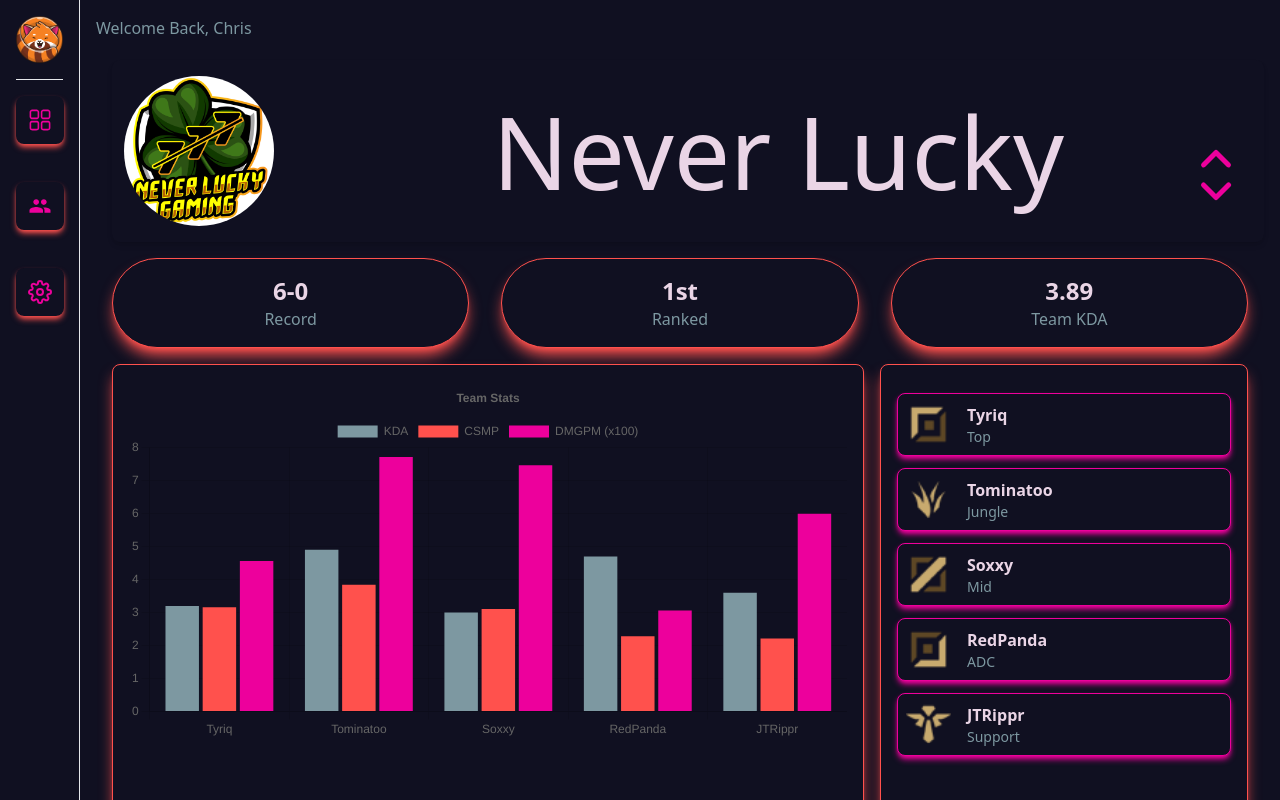
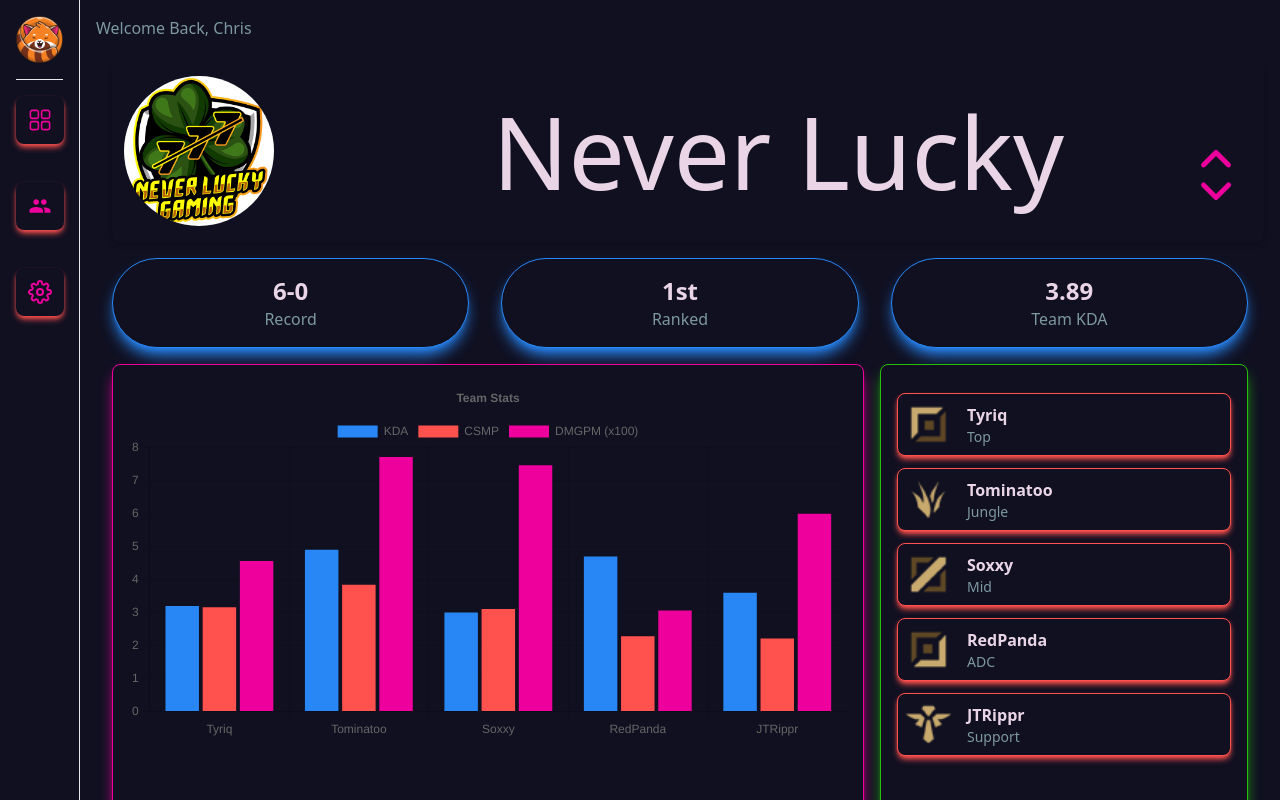
Before and after one commit to LOLRedPanda/app-core, a Next.js app in the folder web/: page / in a window 1280 px wide. Shown: the top 800 px of the page. Built offline with nearby package versions, Linux system fonts and the light colour scheme.

Commit message:
more colors!

```diff
--- a/web/components/BarChart.tsx
+++ b/web/components/BarChart.tsx
@@ -68,8 +68,8 @@ function BarChart({ teamData }: InferProps<typeof BarChart.propTypes>) {
             teamData.stats.KDA.adc,
             teamData.stats.KDA.support,
           ],
-          borderColor: "#7D98A1",
-          backgroundColor: "#7D98A1",
+          borderColor: "#2887F5",
+          backgroundColor: "#2887F5",
         },
         {
           label: "CSMP",
@@ -115,7 +115,7 @@ function BarChart({ teamData }: InferProps<typeof BarChart.propTypes>) {
 
   return (
     <>
-      <div className="w-full md:col-span-2 reletive lg:h-[70vh] h-[50vh] m-auto p-4 border border-[#FF514D] shadow-lg shadow-[#FF514D] rounded-lg bg-[#101021] text-[#7D98A1]">
+      <div className="w-full md:col-span-2 reletive lg:h-[70vh] h-[50vh] m-auto p-4 border border-[#ED009C] shadow-lg shadow-[#ED009C] rounded-lg bg-[#101021] text-[#7D98A1]">
         {" "}
         <Bar data={chartData} options={chartOptions} />
       </div>
--- a/web/components/MemberItem.tsx
+++ b/web/components/MemberItem.tsx
@@ -2,12 +2,8 @@ import React from 'react'
 import Image from 'next/image'
 import PropTypes, {InferProps} from 'prop-types'
 
-type props = {
-
-}
-
-function Member({image, name, position}: InferProps<typeof Member.propTypes>) {
-    return (<li className='bg-[#101021] shadow-md border border-[#ED009C] shadow-[#ED009C] rounded-lg my-3 p-2 flex items-center'>
+function MemberItem({image, name, position}: InferProps<typeof MemberItem.propTypes>) {
+    return (<li className='bg-[#101021] shadow-md border border-[#ff514d] shadow-[#ff514d] rounded-lg my-3 p-2 flex items-center'>
         <div >
             <Image src={image} alt='/' width={45} height={100} />
         </div>
@@ -18,10 +14,10 @@ function Member({image, name, position}: InferProps<typeof Member.propTypes>) {
     </li>)
 }
 
-Member.propTypes = {
+MemberItem.propTypes = {
     image: PropTypes.any,
     name: PropTypes.string,
     position: PropTypes.string
 }
 
-export default Member
+export default MemberItem
--- a/web/components/TopCardItem.tsx
+++ b/web/components/TopCardItem.tsx
@@ -3,7 +3,7 @@ import PropTypes, { InferProps } from 'prop-types';
 
 function TopCardItem({ label, data }: InferProps<typeof TopCardItem.propTypes>) {
   return (
-    <div className="flex bg-[#101021] shadow-lg shadow-[#FF514D] justify-between p-4 border border-[#FF514D] rounded-full">
+    <div className="flex bg-[#101021] shadow-lg shadow-[#2887F5] justify-between p-4 border border-[#2887F5] rounded-full">
       <div className="grid items-center m-auto">
           <p className="grid-col-1 grid-row-1 text-2xl text-[#EAD5E6] text-center font-bold">
             {data}
--- a/web/components/members.tsx
+++ b/web/components/members.tsx
@@ -10,7 +10,7 @@ import PropTypes, {InferProps} from 'prop-types'
 
 function Members({teamData} : InferProps<typeof Members.propTypes>) {
   return (
-    <div className='w-full col-span-1 relative lg:h-[70vh] h-[50vh] m-auto p-4 border border-[#ff514d] shadow-lg shadow-[#FF514D] rounded-lg bg-[#101021]'>
+    <div className='w-full col-span-1 relative lg:h-[70vh] h-[50vh] m-auto p-4 border border-[#28bc0c] shadow-lg shadow-[#28bc0c] rounded-lg bg-[#101021]'>
         <ul>
             {teamData.members.top !== null ? <Member image={Top} name={teamData.members.top} position='Top' />: <Member image={Top} name="" position='Top' />}
             {teamData.members.jungle !== null ? <Member image={Jungle} name={teamData.members.jungle} position='Jungle' />: <Member image={Jungle} name="" position='Jungle' />}
--- a/web/styles/colors.ts
+++ b/web/styles/colors.ts
@@ -3,5 +3,7 @@ export const colors = {
     orangeRedCrayola: '#ff514d',
     xiketic: '#101021',
     queenPink: '#EAD5E6',
-    pewterBlue: '#7D98A1'
+    pewterBlue: '#7D98A1',
+    blueDeFrance: '#2887F5',
+    kellyGreen: '#28bc0c'
 }
```
